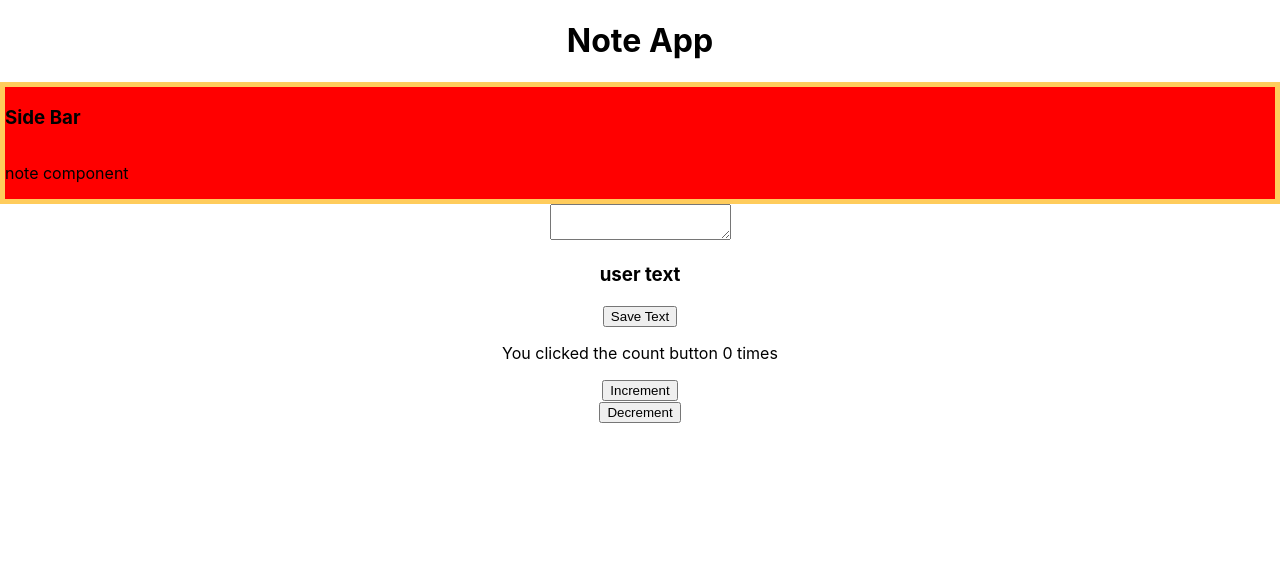
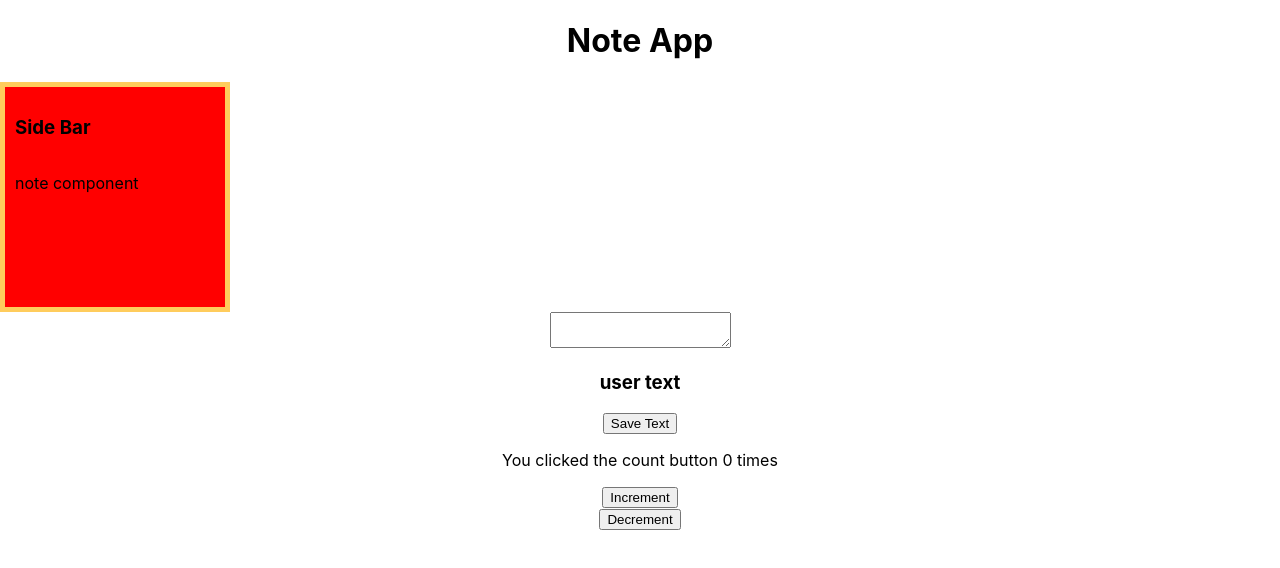
Before and after one commit to MattOrvin/note-app, a React (Create React App) app: page / in a window 1280 px wide. Shown: the top 568 px of the page. Built offline with nearby package versions, Linux system fonts and the light colour scheme.

Commit message:
sidebar css pt2

```diff
--- a/src/SideBar.css
+++ b/src/SideBar.css
@@ -1,7 +1,11 @@
 .SideBar {
     display: flex;
     flex-direction: column;
+    justify-content: flex-start;
     border: 5px solid #ffcc5c;
     background-color: red;
     text-align: left;
+    padding: 10px;
+    width: 200px;
+    height: 200px;
 }
```
